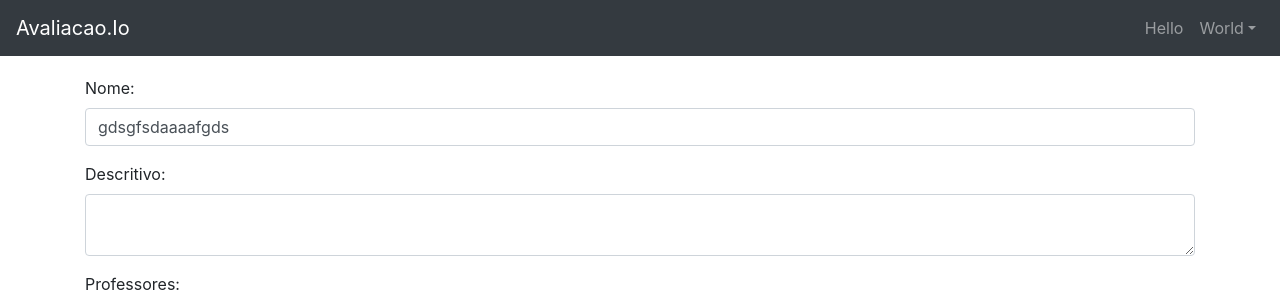
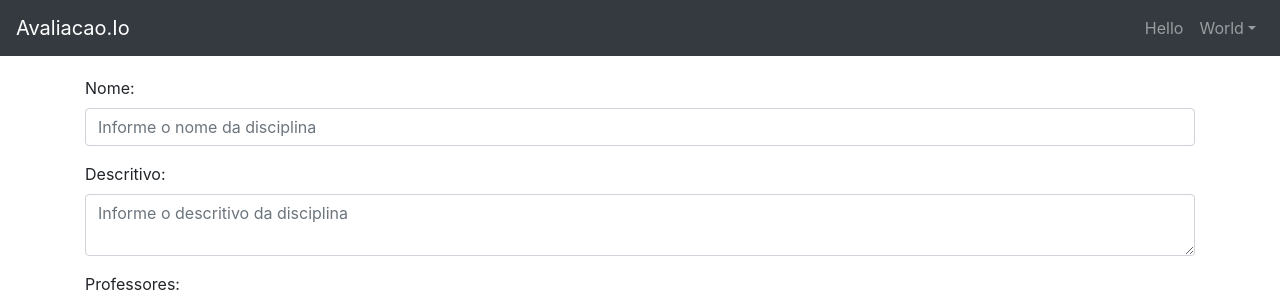
Before and after one commit to michaelcdr/-avaliacao.io.front, a React (Create React App) app in the folder avaliacao.io/: page /cadastro in a window 1280 px wide. Shown: the top 302 px of the page. Built offline with nearby package versions, Linux system fonts and the light colour scheme; no server answers.

Commit message:
Adição cadastro de discplinas

```diff
--- a/avaliacao.io/public/index.html
+++ b/avaliacao.io/public/index.html
@@ -10,34 +10,11 @@
       content="Web site created using create-react-app"
     />
     <link rel="apple-touch-icon" href="%PUBLIC_URL%/logo192.png" />
-    <!--
-      manifest.json provides metadata used when your web app is installed on a
-      user's mobile device or desktop. See https://developers.google.com/web/fundamentals/web-app-manifest/
-    -->
     <link rel="manifest" href="%PUBLIC_URL%/manifest.json" />
-    <!--
-      Notice the use of %PUBLIC_URL% in the tags above.
-      It will be replaced with the URL of the `public` folder during the build.
-      Only files inside the `public` folder can be referenced from the HTML.
-
-      Unlike "/favicon.ico" or "favicon.ico", "%PUBLIC_URL%/favicon.ico" will
-      work correctly both with client-side routing and a non-root public URL.
-      Learn how to configure a non-root public URL by running `npm run build`.
-    -->
-    <title>React App</title>
+    <title>Avaliacao.io</title>
   </head>
   <body>
     <noscript>You need to enable JavaScript to run this app.</noscript>
     <div id="root"></div>
-    <!--
-      This HTML file is a template.
-      If you open it directly in the browser, you will see an empty page.
-
-      You can add webfonts, meta tags, or analytics to this file.
-      The build step will place the bundled scripts into the <body> tag.
-
-      To begin the development, run `npm start` or `yarn start`.
-      To create a production bundle, use `npm run build` or `yarn build`.
-    -->
   </body>
 </html>
--- a/avaliacao.io/src/components/CadastroDisciplina.js
+++ b/avaliacao.io/src/components/CadastroDisciplina.js
@@ -2,23 +2,31 @@ import React, { Component } from 'react';
 import {  Container, Button, FormGroup, Label, Input,Form } from 'reactstrap';
 import { USERS_API_URL } from '../constants';
 import { Link } from 'react-router-dom';
+import { Redirect } from 'react-router';
 
 class CadastroDisciplina extends Component {
   constructor(props){
     super(props);
-
-    this.stateInicial = {
+    this.state = {
       id: 0,
-      nome: 'gdsgfsdaaaafgds',
+      nome: '',
       descritivo: '',
       professores : [],
-      items: []
+      items: [],
+      redirect: false
     }
 
-    this.state = this.stateInicial;
-
+    this.setField = this.setField.bind(this);
+    this.salvar = this.salvar.bind(this);
   }
 
+  setField(event) {
+    let {name: fieldName, value} = event.target;
+
+    this.setState({
+      [fieldName]: value
+    });
+  };
 
   componentDidMount(){
     this.obterProfessores();
@@ -34,24 +42,47 @@ class CadastroDisciplina extends Component {
       .catch(err => console.log(err));
   }
 
-
-
   salvar(e){
     e.preventDefault();
-    console.log(this);
+    fetch(`${USERS_API_URL}Disciplinas`, {
+      method: 'post',
+      headers: {
+          'Content-Type': 'application/json'
+      },
+      body: JSON.stringify({
+          nome: this.state.nome,
+          descritivo: this.state.descritivo,
+          professores: []
+      })
+    })
+      .then(() => {
+        this.setState({ redirect: true });
+        console.log(this.state);
+        console.log('sucess');
+      })
+      .catch(err => console.log(err));
+
+    //console.log(this.state);
   }
 
   render() {
     const { nome, descritivo, professores} = this.state;
+    const redirect = this.state.redirect;
+
+    if (redirect) {
+      console.log('Entrou!');
+      return <Redirect to="/"/>;
+    }
+
     return <Container style={{ paddingTop: "20px" }}>
-        <Form onSubmit={ this.salvar }>
+        <Form onSubmit={this.salvar}>
           <FormGroup>
             <Label for="nome">Nome:</Label>
-            <Input type="text" name="nome" placeholder="Informe o nome da disciplina" value={nome} />
+            <Input onChange={this.setField} type="text" name="nome" placeholder="Informe o nome da disciplina" value={nome}/>
           </FormGroup>
           <FormGroup>
             <Label for="descritivo">Descritivo:</Label>
-            <Input type="textarea" name="descritivo"/>
+            <Input onChange={this.setField} type="textarea" name="descritivo" placeholder="Informe o descritivo da disciplina"/>
           </FormGroup>
           <FormGroup>
             <Label for="professores">Professores:</Label>
```
